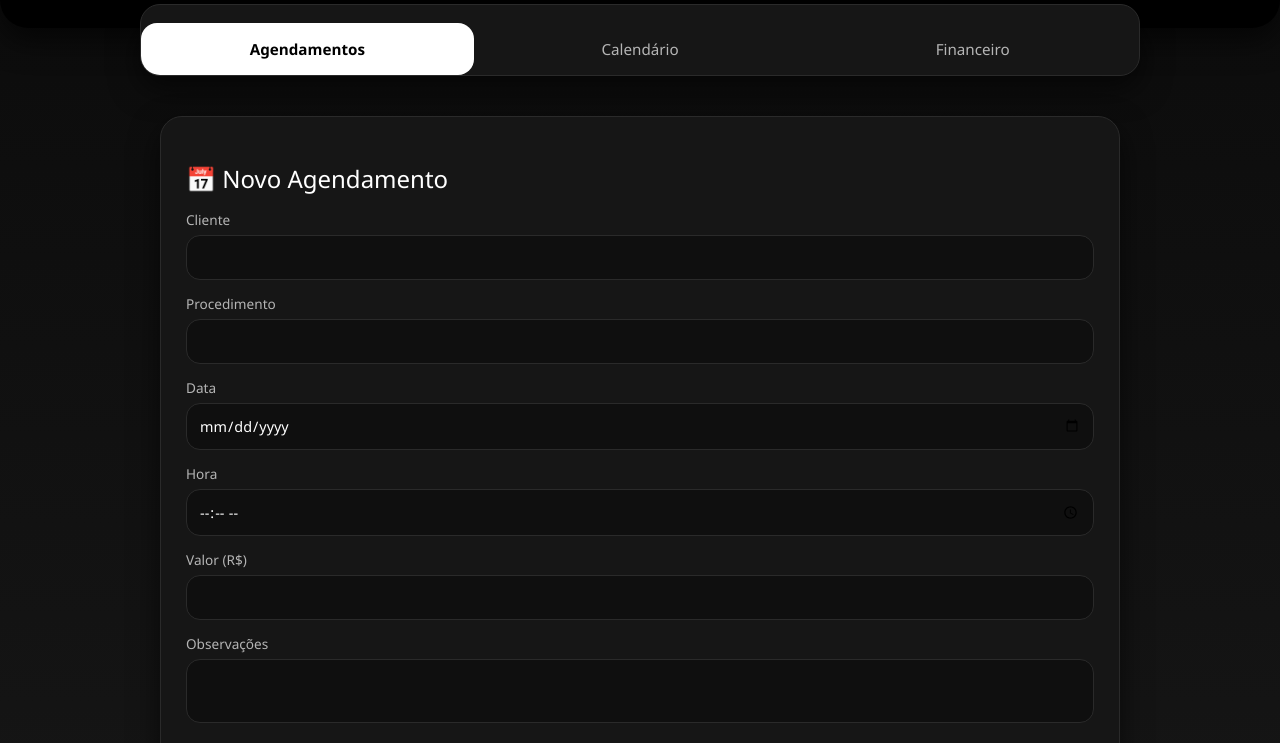
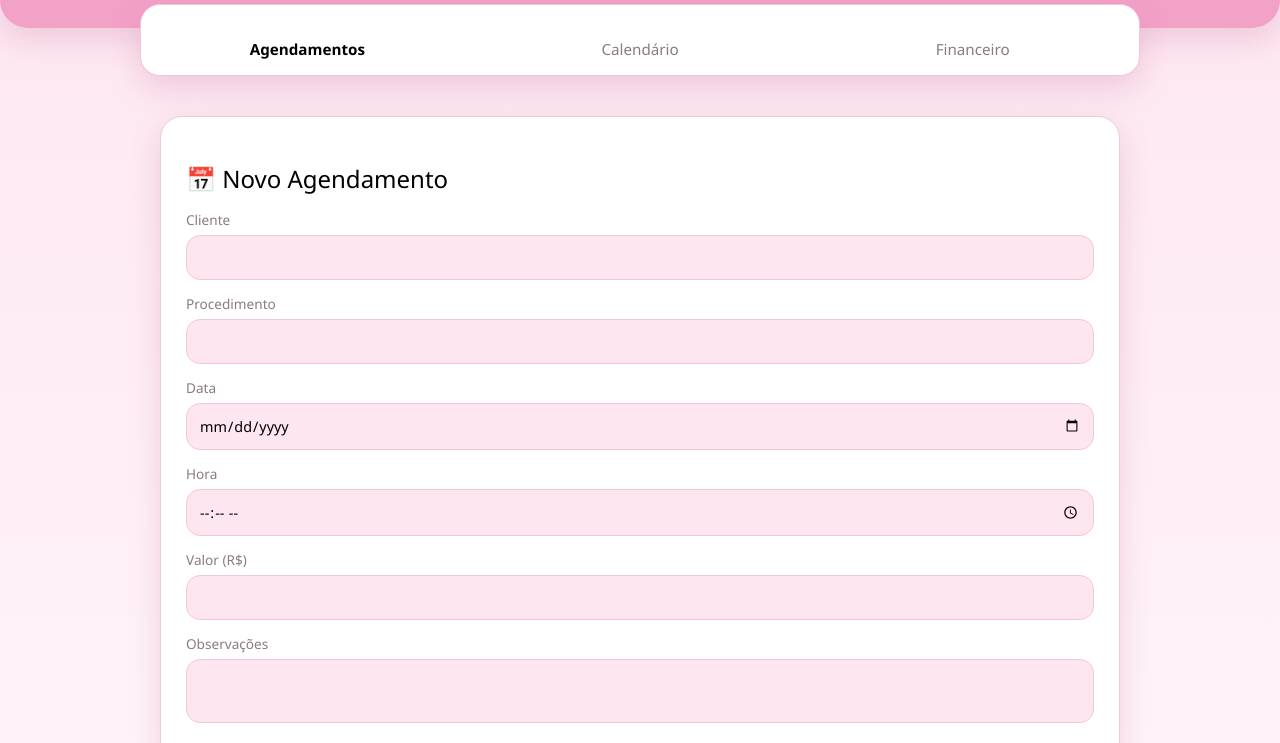
Before and after one commit to AlvaroJs-dev/studiocamilycastro, a plain HTML site: page index.html in a window 1280 px wide. Shown: the part 102-845 px from the top of the page. Drawn offline with Linux system fonts and the light colour scheme.

Commit message:
Update index.html

```diff
--- a/index.html
+++ b/index.html
@@ -1,4 +1,3 @@
-
 <!DOCTYPE html>
 <html lang="pt-BR">
 <head>
@@ -7,12 +6,15 @@
   <title>Studio Camily Castro</title>
   <style>
     :root {
-      --preto: #0b0b0b;
-      --preto-2: #161616;
-      --branco: #ffffff;
-      --cinza: #b5b5b5;
-      --cinza-escuro: #2a2a2a;
-      --sombra: 0 12px 30px rgba(0,0,0,0.6);
+      --rosa-principal: #f2a1c7;
+      --rosa-claro: #fde6f0;
+      --rosa-escuro: #c96b9c;
+      --fundo: #fff5fa;
+      --fundo-card: #ffffff;
+      --texto: #3a2a33;
+      --cinza: #8a7a83;
+      --borda: #f3c6dc;
+      --sombra: 0 12px 30px rgba(201,107,156,0.25);
     }
 
     * {
@@ -22,12 +24,12 @@
 
     body {
       margin: 0;
-      background: linear-gradient(180deg, var(--preto), var(--preto-2));
+      background: linear-gradient(180deg, var(--rosa-claro), var(--fundo));
       color: var(--branco);
     }
 
     header {
-      background: #000;
+      background: var(--rosa-principal);
       color: var(--branco);
       padding: 40px 20px;
       text-align: center;
@@ -46,12 +48,12 @@
     .tabs {
       max-width: 1000px;
       margin: -24px auto 30px;
-      background: var(--preto-2);
+      background: var(--fundo-card);
       border-radius: 20px;
       display: flex;
       overflow: hidden;
       box-shadow: var(--sombra);
-      border: 1px solid var(--cinza-escuro);
+      border: 1px solid var(--borda);
     }
 
     .tabs button {
@@ -79,13 +81,13 @@
     }
 
     .card {
-      background: var(--preto-2);
+      background: var(--fundo-card);
       border-radius: 22px;
       padding: 25px;
       box-shadow: var(--sombra);
       display: none;
       animation: fade 0.35s ease;
-      border: 1px solid var(--cinza-escuro);
+      border: 1px solid var(--borda);
     }
 
     .card.active { display: block; }
@@ -114,9 +116,9 @@
       margin-top: 6px;
       padding: 12px;
       border-radius: 14px;
-      border: 1px solid var(--cinza-escuro);
+      border: 1px solid var(--borda);
       font-size: 0.9rem;
-      background: #0f0f0f;
+      background: var(--rosa-claro);
       color: var(--branco);
     }
 
@@ -137,12 +139,12 @@
     }
 
     button:hover {
-      background: var(--branco);
-      color: #000;
+      background: var(--rosa-principal);
+      color: #fff;
     }
 
     #calendarioGrid div {
-      background: #0f0f0f;
+      background: var(--rosa-claro);
       padding: 14px;
       border-radius: 14px;
       text-align: center;
@@ -150,24 +152,24 @@
       cursor: pointer;
       transition: 0.25s;
       color: var(--cinza);
-      border: 1px solid var(--cinza-escuro);
+      border: 1px solid var(--borda);
     }
 
     #calendarioGrid div:hover {
-      background: var(--branco);
-      color: #000;
+      background: var(--rosa-principal);
+      color: #fff;
     }
 
     ul { list-style: none; padding: 0; margin-top: 10px; }
 
     li {
-      background: #0f0f0f;
+      background: var(--rosa-claro);
       padding: 12px;
       border-radius: 14px;
       margin-bottom: 8px;
       font-size: 0.85rem;
       color: var(--branco);
-      border: 1px solid var(--cinza-escuro);
+      border: 1px solid var(--borda);
     }
 
     .total {
```
